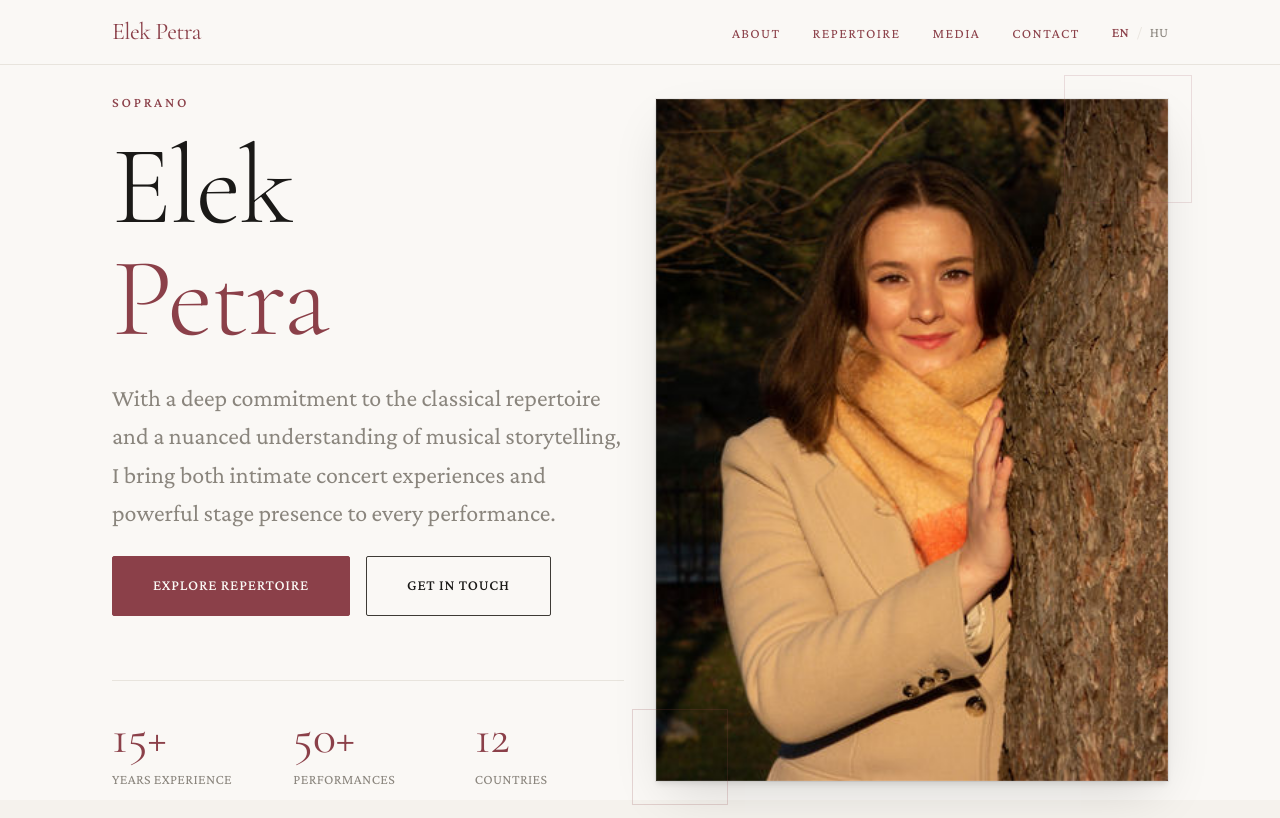
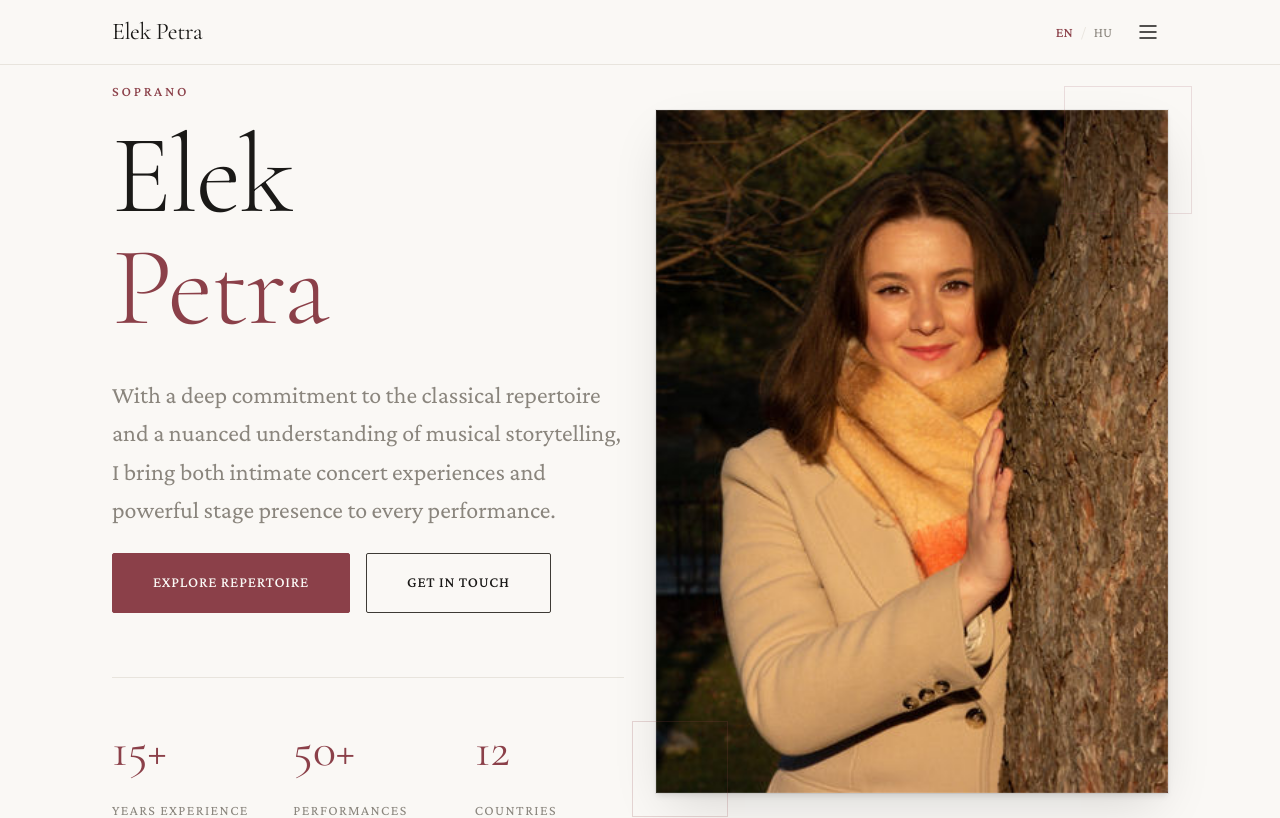
Before and after one commit to elekpetra99/elekpetra, a Next.js app: page / in a window 1280 px wide. Shown: the top 818 px of the page. Built offline with nearby package versions, Linux system fonts and the light colour scheme.

Commit message:
fix: use inline styles for critical layout, add lead margin-top
- Header: use inline styles instead of Tailwind for reliability
- Hero: inline styles for grid, flex, positioning
- CSS: add margin-top: 2rem to .lead class
- Fix portrait-frame box-shadow syntax

```diff
--- a/src/app/globals.css
+++ b/src/app/globals.css
@@ -122,6 +122,7 @@ p {
   line-height: 1.6;
   color: var(--muted);
   max-width: 50ch;
+  margin-top: 2rem;
 }
 
 a {
--- a/src/components/Header.tsx
+++ b/src/components/Header.tsx
@@ -17,62 +17,114 @@ export function Header() {
   ];
 
   return (
-    <header className="fixed top-0 left-0 right-0 z-50 bg-[var(--cream)] border-b border-[var(--border)]">
-      <nav className="container flex items-center justify-between h-16">
-        <AnimatedSection animation="fadeIn" aboveFold>
-          <a href="#" className="font-[family-name:var(--font-display)] text-2xl tracking-tight hover:text-[var(--burgundy)] transition-colors">
+    <header
+      style={{
+        position: "fixed",
+        top: 0,
+        left: 0,
+        right: 0,
+        zIndex: 50,
+        backgroundColor: "var(--cream)",
+        borderBottom: "1px solid var(--border)",
+      }}
+    >
+      <nav
+        style={{
+          display: "flex",
+          alignItems: "center",
+          justifyContent: "space-between",
+          height: "64px",
+          maxWidth: "var(--content-width)",
+          margin: "0 auto",
+          padding: "0 clamp(1.5rem, 4vw, 3rem)",
+        }}
+      >
+        <a
+          href="#"
+          style={{
+            fontFamily: "var(--font-display)",
+            fontSize: "1.5rem",
+            letterSpacing: "-0.02em",
+            color: "var(--foreground)",
+            textDecoration: "none",
+          }}
+        >
           Elek Petra
         </a>
-        </AnimatedSection>
 
         {/* Desktop nav */}
-        <div className="hidden md:flex items-center gap-8">
-          {navItems.map((item, i) => (
-            <AnimatedSection key={item.href} animation="fadeIn" delay={i + 1} aboveFold>
+        <div style={{ display: "none" }} className="md:flex">
+          {navItems.map((item) => (
             <a
+              key={item.href}
               href={item.href}
-                className="text-sm tracking-widest uppercase text-[var(--foreground)] hover:text-[var(--burgundy)] transition-colors cursor-pointer"
+              style={{
+                fontSize: "0.875rem",
+                letterSpacing: "0.2em",
+                textTransform: "uppercase",
+                color: "var(--foreground)",
+                textDecoration: "none",
+                marginLeft: "2rem",
+                transition: "color 0.3s ease",
+              }}
             >
               {item.label}
             </a>
-            </AnimatedSection>
           ))}
-          <AnimatedSection animation="fadeIn" delay={4} aboveFold>
+          <div style={{ marginLeft: "2rem" }}>
             <LanguageSwitcher />
-          </AnimatedSection>
+          </div>
         </div>
 
-        {/* Mobile menu button */}
-        <div className="flex items-center gap-4 md:hidden">
+        {/* Mobile menu */}
+        <div style={{ display: "flex", alignItems: "center", gap: "1rem" }} className="md:hidden">
           <LanguageSwitcher />
           <button
             onClick={() => setMenuOpen(!menuOpen)}
-            className="p-2 hover:text-[var(--burgundy)] transition-colors cursor-pointer"
+            style={{
+              padding: "0.5rem",
+              background: "none",
+              border: "none",
+              cursor: "pointer",
+            }}
             aria-label="Menu"
           >
-            <svg className="w-6 h-6" fill="none" stroke="currentColor" viewBox="0 0 24 24">
+            <svg style={{ width: "1.5rem", height: "1.5rem" }} fill="none" stroke="currentColor" viewBox="0 0 24 24">
               <path strokeLinecap="round" strokeLinejoin="round" strokeWidth={1.5} d="M4 6h16M4 12h16M4 18h16" />
             </svg>
           </button>
         </div>
       </nav>
 
-      {/* Mobile menu dropdown */}
+      {/* Mobile dropdown */}
       {menuOpen && (
-        <div className="md:hidden bg-[var(--cream)] border-t border-[var(--border)]">
-          <div className="container py-4 space-y-4">
+        <div
+          style={{
+            backgroundColor: "var(--cream)",
+            borderTop: "1px solid var(--border)",
+            padding: "1rem clamp(1.5rem, 4vw, 3rem)",
+          }}
+          className="md:hidden"
+        >
           {navItems.map((item) => (
             <a
               key={item.href}
               href={item.href}
               onClick={() => setMenuOpen(false)}
-                className="block text-sm tracking-widest uppercase text-[var(--foreground)] hover:text-[var(--burgundy)] transition-colors cursor-pointer"
+              style={{
+                display: "block",
+                fontSize: "0.875rem",
+                letterSpacing: "0.2em",
+                textTransform: "uppercase",
+                color: "var(--foreground)",
+                textDecoration: "none",
+                padding: "0.75rem 0",
+              }}
             >
               {item.label}
             </a>
           ))}
         </div>
-        </div>
       )}
     </header>
   );
--- a/src/components/Hero.tsx
+++ b/src/components/Hero.tsx
@@ -7,26 +7,26 @@ export function Hero() {
   const { t, lang } = useLanguage();
 
   return (
-    <section className="min-h-screen flex items-center pt-20">
+    <section style={{ minHeight: "100vh", display: "flex", alignItems: "center", paddingTop: "5rem" }}>
       <div className="container">
         <div className="grid grid-cols-1 lg:grid-cols-12 gap-12 lg:gap-8 items-center">
           {/* Text content */}
           <div className="lg:col-span-6 order-2 lg:order-1">
             <AnimatedSection animation="fadeUp" delay={0} aboveFold>
-              <p className="section-subtitle mb-8 mt-4">
+              <p className="section-subtitle">
                 {t.hero.tagline}
               </p>
             </AnimatedSection>
 
             <AnimatedSection animation="fadeUp" delay={1} aboveFold>
-              <h1 className="mb-10">
-                <span className="block">Elek</span>
-                <span className="block text-[var(--burgundy)]">Petra</span>
+              <h1>
+                <span style={{ display: "block" }}>Elek</span>
+                <span style={{ display: "block", color: "var(--burgundy)" }}>Petra</span>
               </h1>
             </AnimatedSection>
 
             <AnimatedSection animation="fadeUp" delay={2} aboveFold>
-              <p className="lead mb-12 mt-8">
+              <p className="lead">
                 {lang === "hu"
                   ? "A klasszikus repertoár mély értelmezése és a zenei történet mesélt megértése jellemzi fellépéseimet. A hangversenytermek intimitását és a színpadi jelenlét erőteljességét keresem minden előadásban."
                   : "With a deep commitment to the classical repertoire and a nuanced understanding of musical storytelling, I bring both intimate concert experiences and powerful stage presence to every performance."
@@ -35,7 +35,7 @@ export function Hero() {
             </AnimatedSection>
 
             <AnimatedSection animation="fadeUp" delay={3} aboveFold>
-              <div className="flex flex-wrap gap-4 mb-16">
+              <div style={{ display: "flex", flexWrap: "wrap", gap: "1rem", marginBottom: "4rem" }}>
                 <a href="#repertoire" className="btn-primary">
                   {t.hero.ctaRepertoire}
                 </a>
@@ -47,22 +47,22 @@ export function Hero() {
 
             {/* Stats/Highlights */}
             <AnimatedSection animation="fadeUp" delay={4} aboveFold>
-              <div className="grid grid-cols-3 gap-8 pt-8 border-t border-[var(--border)]">
+              <div style={{ display: "grid", gridTemplateColumns: "repeat(3, 1fr)", gap: "2rem", paddingTop: "2rem", borderTop: "1px solid var(--border)" }}>
                 <div>
-                  <div className="text-4xl md:text-5xl font-[family-name:var(--font-display)] text-[var(--burgundy)] mb-2">15+</div>
-                  <div className="text-sm text-[var(--muted)] uppercase tracking-wide">
+                  <div style={{ fontSize: "clamp(2.25rem, 5vw, 3rem)", fontFamily: "var(--font-display)", color: "var(--burgundy)", marginBottom: "0.5rem" }}>15+</div>
+                  <div style={{ fontSize: "0.875rem", color: "var(--muted)", textTransform: "uppercase", letterSpacing: "0.1em" }}>
                     {lang === "hu" ? "Év tapasztalat" : "Years Experience"}
                   </div>
                 </div>
                 <div>
-                  <div className="text-4xl md:text-5xl font-[family-name:var(--font-display)] text-[var(--burgundy)] mb-2">50+</div>
-                  <div className="text-sm text-[var(--muted)] uppercase tracking-wide">
+                  <div style={{ fontSize: "clamp(2.25rem, 5vw, 3rem)", fontFamily: "var(--font-display)", color: "var(--burgundy)", marginBottom: "0.5rem" }}>50+</div>
+                  <div style={{ fontSize: "0.875rem", color: "var(--muted)", textTransform: "uppercase", letterSpacing: "0.1em" }}>
                     {lang === "hu" ? "Fellépés" : "Performances"}
                   </div>
                 </div>
                 <div>
-                  <div className="text-4xl md:text-5xl font-[family-name:var(--font-display)] text-[var(--burgundy)] mb-2">12</div>
-                  <div className="text-sm text-[var(--muted)] uppercase tracking-wide">
+                  <div style={{ fontSize: "clamp(2.25rem, 5vw, 3rem)", fontFamily: "var(--font-display)", color: "var(--burgundy)", marginBottom: "0.5rem" }}>12</div>
+                  <div style={{ fontSize: "0.875rem", color: "var(--muted)", textTransform: "uppercase", letterSpacing: "0.1em" }}>
                     {lang === "hu" ? "Ország" : "Countries"}
                   </div>
                 </div>
@@ -73,13 +73,12 @@ export function Hero() {
           {/* Portrait */}
           <div className="lg:col-span-6 order-1 lg:order-2">
             <AnimatedSection animation="scaleIn" delay={0} aboveFold>
-              <div className="relative">
-                <div className="portrait-frame shadow-2xl">
-                  <img src="/portrait.jpg" alt="Elek Petra" className="w-full h-full object-cover" />
+              <div style={{ position: "relative" }}>
+                <div className="portrait-frame">
+                  <img src="/portrait.jpg" alt="Elek Petra" style={{ width: "100%", height: "100%", objectFit: "cover" }} />
                 </div>
-                {/* Decorative elements */}
-                <div className="absolute -bottom-6 -left-6 w-24 h-24 border border-[var(--burgundy)] opacity-20 pointer-events-none"></div>
-                <div className="absolute -top-6 -right-6 w-32 h-32 border border-[var(--burgundy)] opacity-15 pointer-events-none"></div>
+                <div style={{ position: "absolute", bottom: "-1.5rem", left: "-1.5rem", width: "6rem", height: "6rem", border: "1px solid var(--burgundy)", opacity: 0.2, pointerEvents: "none" }}></div>
+                <div style={{ position: "absolute", top: "-1.5rem", right: "-1.5rem", width: "8rem", height: "8rem", border: "1px solid var(--burgundy)", opacity: 0.15, pointerEvents: "none" }}></div>
               </div>
             </AnimatedSection>
           </div>
```
Lines whose indentation alone changed are shown as unchanged.
